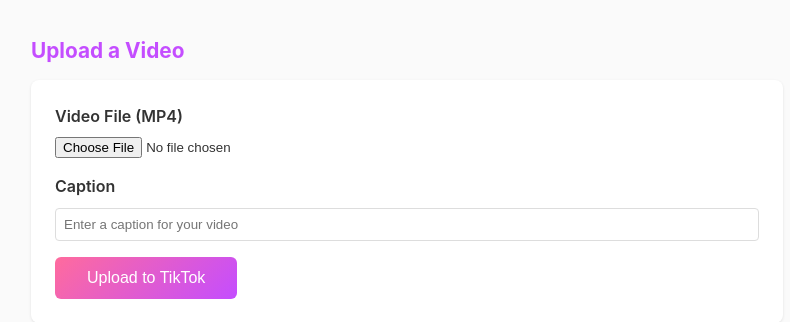
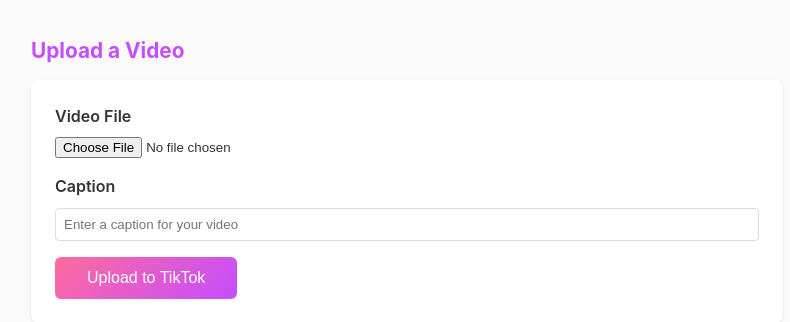
Before and after one commit to jcagentszero/ai-cat-videos-tiktok, a Flask app: template website/templates/dashboard.html in a window 1280 px wide. Shown: the part 229-551 px from the top of the page, without its empty margins (233-1023 px from the left). Run offline with Flask 3, Linux system fonts and the light colour scheme; the template is opened without the code that fills it, so the values that code supplies are empty.

Commit message:
Accept all video formats for upload, not just MP4
TikTok re-encodes on their side, so no need to restrict file types.

Co-Authored-By: Claude Opus 4.6 <noreply@anthropic.com>

```diff
--- a/website/templates/dashboard.html
+++ b/website/templates/dashboard.html
@@ -20,8 +20,8 @@
 <form action="/upload" method="post" enctype="multipart/form-data"
       style="background: #fff; padding: 1.5rem; border-radius: 8px; box-shadow: 0 1px 3px rgba(0,0,0,0.1); margin-bottom: 2rem;">
     <div style="margin-bottom: 1rem;">
-        <label for="video" style="display: block; font-weight: 600; margin-bottom: 0.5rem;">Video File (MP4)</label>
-        <input type="file" id="video" name="video" accept="video/mp4" required
+        <label for="video" style="display: block; font-weight: 600; margin-bottom: 0.5rem;">Video File</label>
+        <input type="file" id="video" name="video" accept="video/*" required
                style="display: block; width: 100%;">
     </div>
     <div style="margin-bottom: 1rem;">
--- a/website/tiktok_web.py
+++ b/website/tiktok_web.py
@@ -144,7 +144,7 @@ def upload_video_bytes(upload_url, video_bytes):
     """PUT video bytes to the TikTok upload URL."""
     file_size = len(video_bytes)
     headers = {
-        "Content-Type": "video/mp4",
+        "Content-Type": "application/octet-stream",
         "Content-Length": str(file_size),
         "Content-Range": f"bytes 0-{file_size - 1}/{file_size}",
     }
```
